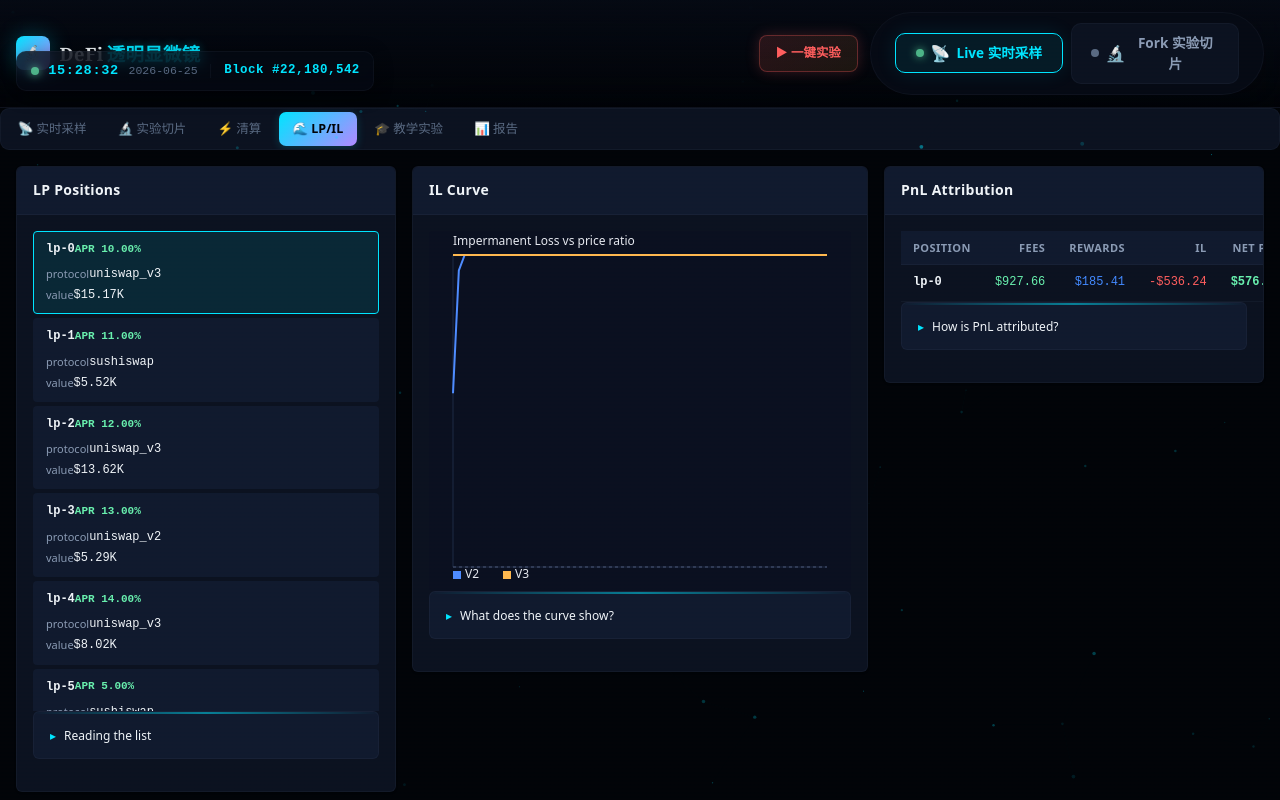
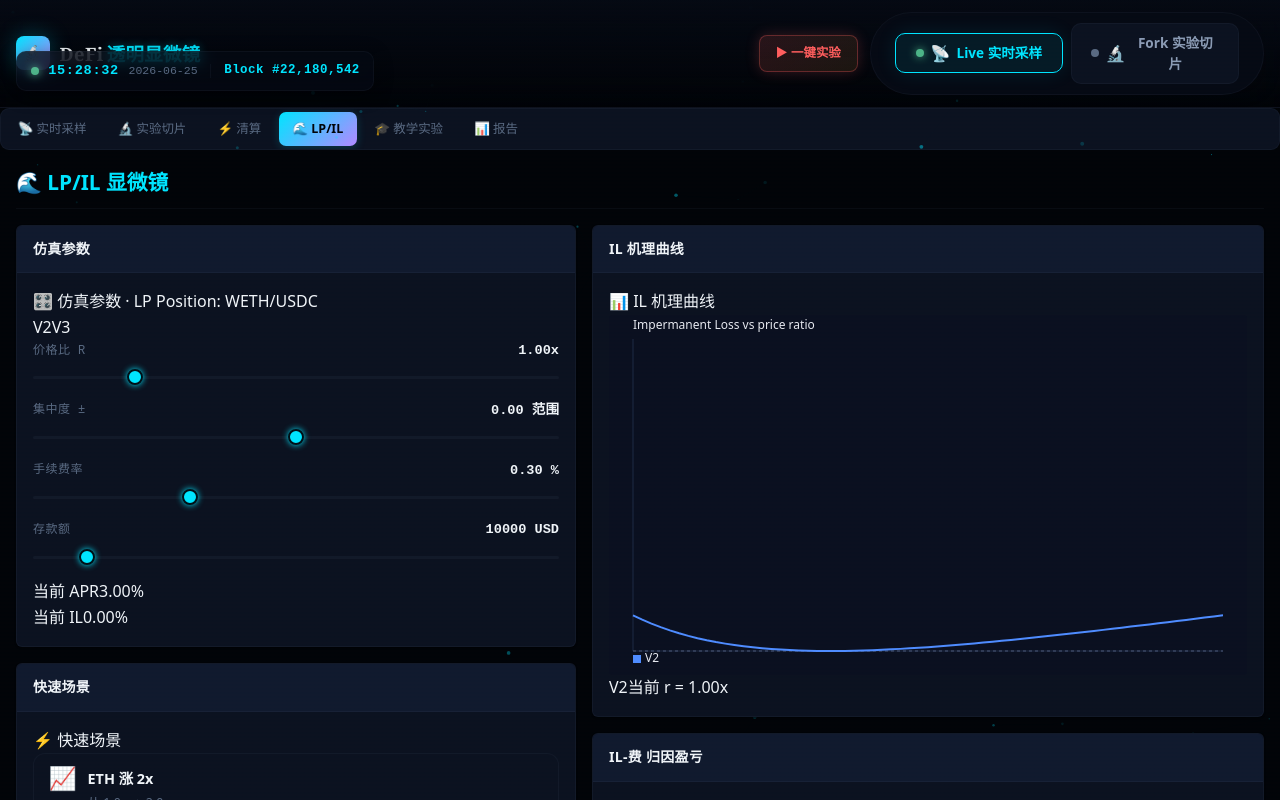
Before and after one commit to pengwow/defi-transparency-microscope, a React (Vite) app in the folder frontend/: page / in a window 1280 px wide. Both pictures are taken after a click on the tab "🌊 LP/IL". Shown: the top 800 px of the page. Built offline with nearby package versions, Linux system fonts and the light colour scheme.

Commit message:
feat(frontend): rewrite LP/IL page with 2-column demo layout

```diff
--- a/frontend/src/pages/LpIlPage/LpIlPage.css
+++ b/frontend/src/pages/LpIlPage/LpIlPage.css
@@ -1,5 +1,42 @@
-/* LpIlPage layout — three columns. */
+/* LpIlPage layout — two columns with a top title and a bottom
+   ExplainBox + formula row.  Mobile collapses to a single column. */
 
+.dtm-lpil-page {
+  display: flex;
+  flex-direction: column;
+  gap: var(--space-4);
+}
+
+.dtm-lpil-page-title {
+  font-size: 1.3rem;
+  font-weight: 700;
+  color: var(--dtm-cyan);
+  border-bottom: 1px solid var(--dtm-rule);
+  padding-bottom: var(--space-2);
+}
+
+.dtm-lpil-grid {
+  display: grid;
+  grid-template-columns: 1fr 1.2fr;
+  gap: var(--space-4);
+  align-items: start;
+}
+
+@media (max-width: 1024px) {
+  .dtm-lpil-grid {
+    grid-template-columns: 1fr;
+  }
+}
+
+.dtm-lpil-col {
+  display: flex;
+  flex-direction: column;
+  gap: var(--space-4);
+}
+
+/* The existing canvas + class hooks from the previous layout are
+   still useful for the per-panel visuals.  Keep the old .dtm-lp-il-grid
+   selector available as an alias in case other components reference it. */
 .dtm-lp-il-grid {
   display: grid;
   grid-template-columns: 1fr 1.2fr 1fr;
@@ -19,10 +56,10 @@
   }
 }
 
-.dtm-canvas-il {
+.dtm-canvas-pnl {
   display: block;
   width: 100%;
-  height: 360px;
+  height: 220px;
   background: var(--color-bg);
   border-radius: var(--radius-sm);
 }
--- a/frontend/src/pages/LpIlPage/index.tsx
+++ b/frontend/src/pages/LpIlPage/index.tsx
@@ -1,151 +1,62 @@
 /**
- * LpIlPage — track LP positions and their impermanent loss.
+ * LpIlPage — the LP/IL microscope tab.
  *
- * Three columns:
- *   1. LP Positions    — clickable list of positions, with derived APR
- *      and USD value.
- *   2. IL Curve        — canvas that draws the V2 (and V3, if
- *      applicable) impermanent-loss curve for the selected position.
- *   3. PnL Attribution — table of fees, rewards, IL, and net P&L.
+ * Layout (2 columns, mirrors DTM_Demo.html lines 949-1038):
+ *   - Top:   ExplainBox + page title
+ *   - Left:  LpParams / LpScenarios / PoolStatePanel
+ *   - Right: IlCurvePanel / IlPnlPanel / IlMetricsPanel
+ *   - Foot:  LpExplanation (formula + explain-box)
  *
- * The page selects the first position by default and re-draws the
- * IL curve on every selection change.
+ * All panel state is sourced from the `lpStore` (V2/V3 toggle, four
+ * parameter sliders, preset scenarios).  The previous
+ * three-column "positions / IL curve / attribution" layout has been
+ * retired — the per-position flow is replaced by the
+ * scenario-driven microscope above.
  */
 
-import { useEffect, useMemo, useState } from 'react';
-import { ExplainBox, Panel } from '@/components/common';
-import { draw as drawILCurve } from '@/canvas/ILCurve';
-import { useCanvas } from '@/canvas/useCanvas';
-import { usePositionStore } from '@/store/positionStore';
-import { calculateV2IL, calculateV3IL } from '@/algorithms/il';
-import type { Position } from '@/types';
-import { PositionList, type LpPositionRow } from './PositionList';
-import { AttributionTable, type AttributionRow } from './AttributionTable';
+import {
+  IlCurvePanel,
+  IlMetrics,
+  IlPnlPanel,
+  LpExplanation,
+  LpParams,
+  LpScenarios,
+  PoolStatePanel,
+} from '@/components/lpil';
+import { Panel } from '@/components/common';
 import './LpIlPage.css';
 
-const ONE_E18 = 10n ** 18n;
+export function LpIlPage() {
+  return (
+    <div className="dtm-page dtm-lpil-page" data-testid="lpil-page">
+      <div className="dtm-lpil-page-title">🌊 LP/IL 显微镜</div>
 
-/** Build the display rows the PositionList consumes, with derived APR + value. */
-function buildRows(positions: ReadonlyArray<Position>): LpPositionRow[] {
-  return positions.map((p, idx) => {
-    // Derive a notional APR seeded by the position's id and amount0 (deterministic).
-    const seed = (p.id.length + idx + 1) % 10;
-    const apr = 0.05 + (seed / 100); // 5%..15%
-    // USD value = (amount0 + amount1) / 1e18 (mock).  For V3, fall back to
-    // liquidity / 1e18 if amount0/amount1 are missing.
-    const amount0 = (p as { amount0?: bigint }).amount0 ?? 0n;
-    const amount1 = (p as { amount1?: bigint }).amount1 ?? 0n;
-    const value = Number(amount0 + amount1) / Number(ONE_E18);
-    return {
-      id: p.id,
-      apr,
-      value: Number.isFinite(value) ? value : 0,
-      protocol: p.protocol,
-    };
-  });
-}
+      <div className="dtm-lpil-grid" data-testid="lpil-grid">
+        <div className="dtm-lpil-col dtm-lpil-col-left">
+          <Panel title="仿真参数" testId="lpil-params-panel-wrapper">
+            <LpParams />
+          </Panel>
+          <Panel title="快速场景" testId="lpil-scenarios-panel-wrapper">
+            <LpScenarios />
+          </Panel>
+          <Panel title="池子状态" testId="pool-state-panel">
+            <PoolStatePanel />
+          </Panel>
+        </div>
+        <div className="dtm-lpil-col dtm-lpil-col-right">
+          <Panel title="IL 机理曲线" testId="il-curve-panel">
+            <IlCurvePanel />
+          </Panel>
+          <Panel title="IL-费 归因盈亏" testId="il-pnl-panel">
+            <IlPnlPanel />
+          </Panel>
+          <Panel title="关键指标" testId="il-metrics-panel">
+            <IlMetrics />
+          </Panel>
+        </div>
+      </div>
 
-/** Build the attribution row (fees, rewards, IL) for a single position. */
-function buildAttribution(p: Position | undefined): AttributionRow | null {
-  if (!p) return null;
-  // Mock fees from tokensOwed (V3) or amount0 (V2).
-  const tokensOwed0 = (p as { tokensOwed0?: bigint }).tokensOwed0 ?? 0n;
-  const tokensOwed1 = (p as { tokensOwed1?: bigint }).tokensOwed1 ?? 0n;
-  const feesRaw = tokensOwed0 + tokensOwed1 + (p as { amount0?: bigint }).amount0! / 10n;
-  const rewardsRaw = (p as { amount0?: bigint }).amount0! / 50n;
-  const fees = Number(feesRaw) / Number(ONE_E18);
-  const rewards = Number(rewardsRaw) / Number(ONE_E18);
-
-  // IL at a 1.5x price drift; V3 uses a degenerate-range fallback (V2 formula).
-  let il: number;
-  if (p.protocol === 'uniswap_v3') {
-    const pLower = Math.pow(1.0001, p.tickLower);
-    const pUpper = Math.pow(1.0001, p.tickUpper);
-    il = calculateV3IL(1.5, pLower, pUpper);
-  } else {
-    il = calculateV2IL(1.5);
-  }
-  // Convert IL fraction to USD-scaled (assume $1k of value as the notional).
-  const ilUsd = il * 1000;
-  return {
-    id: p.id,
-    fees: Number.isFinite(fees) ? fees : 0,
-    rewards: Number.isFinite(rewards) ? rewards : 0,
-    il: Number.isFinite(ilUsd) ? ilUsd : 0,
-  };
-}
-
-export function LpIlPage() {
-  const positions = usePositionStore((s) => s.lp);
-  const [selectedId, setSelectedId] = useState<string | null>(null);
-
-  // Default to the first position.
-  useEffect(() => {
-    if (selectedId === null && positions.length > 0) {
-      setSelectedId(positions[0].id);
-    }
-  }, [selectedId, positions]);
-
-  const rows = useMemo(() => buildRows(positions), [positions]);
-  const selected = positions.find((p) => p.id === selectedId);
-  // If the selected id no longer matches, fall back to the first position so
-  // the canvas + table still have something to render.
-  const active = selected ?? positions[0];
-  const attribution = useMemo(() => buildAttribution(active), [active]);
-
-  // IL curve canvas — re-renders when the selected position changes.
-  const ilCanvas = useCanvas(
-    (ctx, size) => {
-      if (active) drawILCurve(ctx, size, { position: active });
-    },
-    [active],
-  );
-
-  return (
-    <div className="dtm-lp-il-grid" data-testid="lp-il-page">
-      <Panel title="LP Positions" testId="lp-positions-panel">
-        <PositionList
-          rows={rows}
-          selectedId={active?.id ?? null}
-          onSelect={setSelectedId}
-        />
-        <ExplainBox title="Reading the list">
-          Each row shows one of your LP positions: the notional APR
-          (annualised fees + rewards), and the USD value of the
-          underlying tokens.  Click a row to inspect the IL curve
-          and P&amp;L breakdown.
-        </ExplainBox>
-      </Panel>
-
-      <Panel title="IL Curve" testId="il-curve-panel">
-        {active ? (
-          <canvas
-            ref={ilCanvas.ref}
-            className="dtm-canvas dtm-canvas-il"
-            data-testid="il-canvas"
-          />
-        ) : (
-          <p className="muted">Add a position to see its impermanent loss curve.</p>
-        )}
-        <ExplainBox title="What does the curve show?">
-          The blue curve is the closed-form V2 IL formula,
-          2*sqrt(p)/(1+p) - 1.  For a V3 position the amber curve
-          adds the concentrated range (in-range IL is amplified by
-          1/concentration; out-of-range it plateaus).  The X axis is
-          price ratio (new/old), Y is IL fraction.
-        </ExplainBox>
-      </Panel>
-
-      <Panel title="PnL Attribution" testId="pnl-attribution-panel">
-        <AttributionTable row={attribution} />
-        <ExplainBox title="How is PnL attributed?">
-          Net P&amp;L = fees + rewards + IL.  Fees and rewards are
-          the LP's positive cash flows; IL is always a cost (the
-          difference between holding the basket and holding the LP
-          position).  Use the curve on the left to see how IL scales
-          with price drift.
-        </ExplainBox>
-      </Panel>
+      <LpExplanation />
     </div>
   );
 }
```
